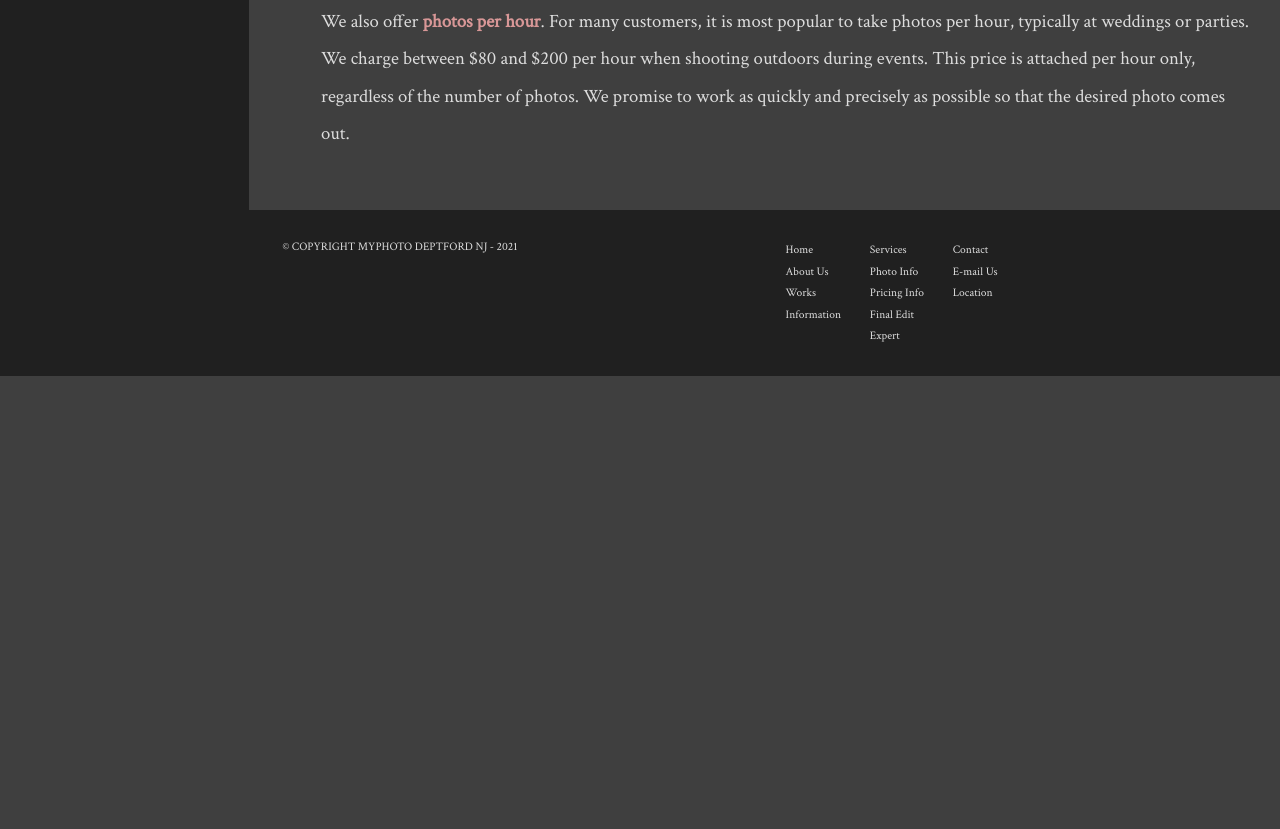
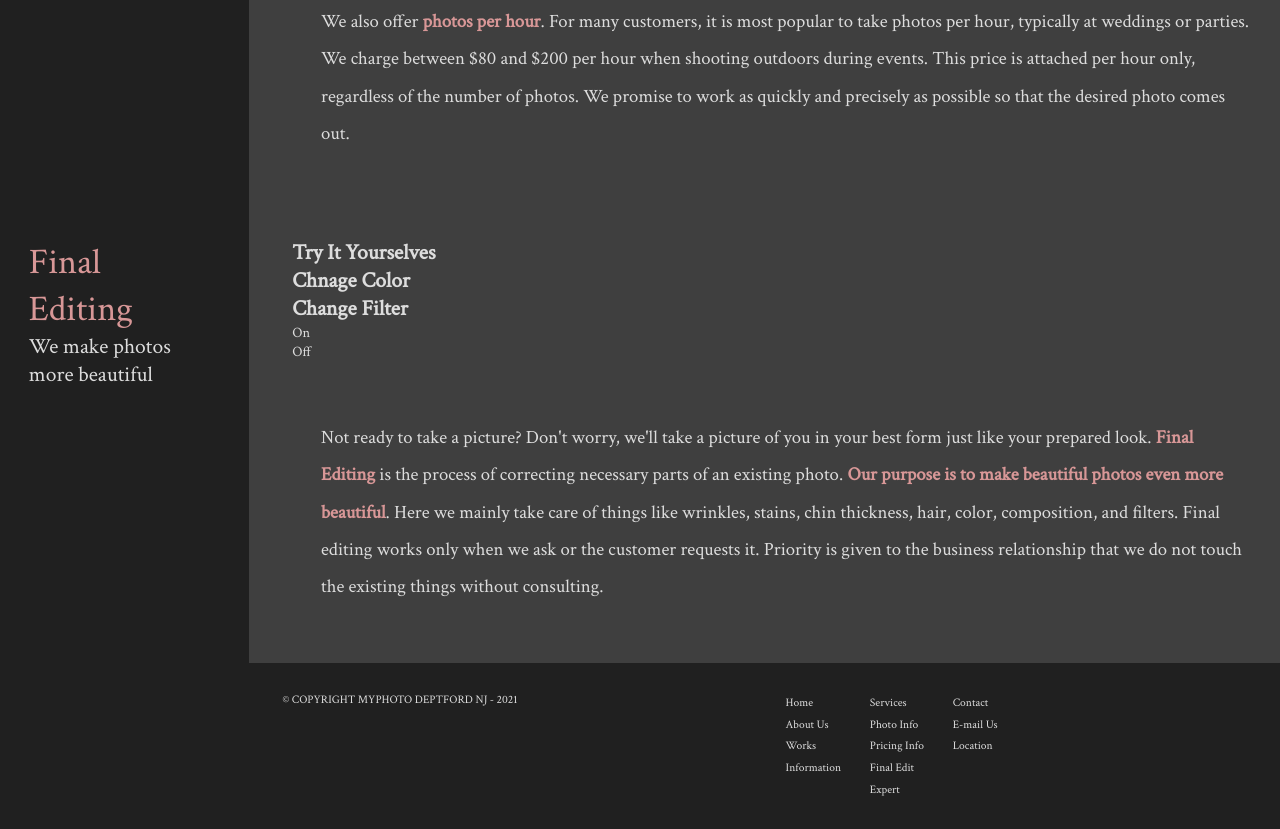
Before and after one commit to SunilPark1129/my-photo, a plain HTML site: page service.html in a window 1280 px wide. Shown: the part 2732-3561 px from the top of the page. Before the commit the page ends 3108 px from the top, so only its background shows below. Drawn offline with Linux system fonts and the light colour scheme; a script that the page names is missing.

Commit message:
Add final-edit to service

```diff
--- a/service.html
+++ b/service.html
@@ -108,6 +108,44 @@
                 </article>
             </div>
         </section>
+        <!------------------------------- final edit ----------------------------------->
+        <section id="final-edit">
+            <div class="title-box">
+                <div class="title">Final Editing</div>
+                <div class="title-sub">We make photos more beautiful</div>
+            </div>
+            <div class="content">
+                <div class="final-edit__photoshop-box">
+                    <div class="final-edit__image-box">
+                        <div class="final-edit__image"></div>
+                        <div class="final-edit__image--overlap"></div>
+                        <div class="final-edit__image--overlap"></div>
+                    </div>
+                    <div class="final-edit__option-box">
+                        <h1>Try It Yourselves</h1>
+                        <h2>Chnage Color</h2>
+                        <div class="final-edit__flex-box">
+                            <div class="final-edit__dots"></div>
+                            <div class="final-edit__dots"></div>
+                            <div class="final-edit__dots"></div>
+                        </div>
+                        <h2>Change Filter</h2>
+                        <div class="final-edit__button">
+                            <div class="final-edit__switch__on">On</div>
+                            <div class="final-edit__switch__off">Off</div>
+                        </div>
+                    </div>
+                </div>
+                <article class="text-box">
+                    <p>
+                        Not ready to take a picture? Don't worry, we'll take a picture of you in your best form just like your prepared look.
+                        <span>Final Editing</span> is the process of correcting necessary parts of an existing photo.
+                        <span>Our purpose is to make beautiful photos even more beautiful</span>. Here we mainly take care of things like wrinkles, stains, chin thickness, hair, color, composition, and filters. Final editing works only when we ask or
+                        the customer requests it. Priority is given to the business relationship that we do not touch the existing things without consulting.
+                    </p>
+                </article>
+            </div>
+        </section>
     </main>
 
     <footer>
```
